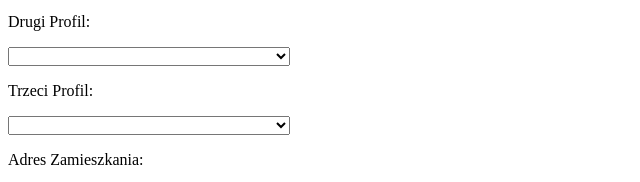
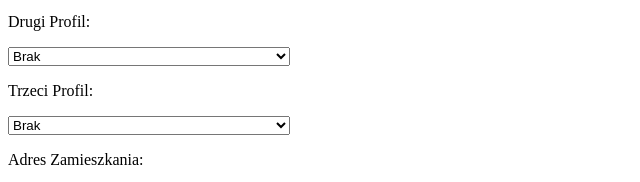
Before and after one commit to ImpossibleYTPL/praktyki, a plain HTML site: page index.html in a window 1280 px wide. Shown: the part 341-523 px from the top of the page, 0-640 px from the left. Drawn offline with Linux system fonts and the light colour scheme.

Commit message:
Update index.html

```diff
--- a/index.html
+++ b/index.html
@@ -34,7 +34,7 @@ Email: <input type="email" name="email"><br>
 
 <p>Drugi Profil: </p>
 <select name="profil2">
-<option></option>
+<option>Brak</option>
 <option value="informatyk">Technik Informatyk</option>
 <option value="hotelarka">Technik Hotelarstwa</option>
 <option value="org_tur">Technik Organizacji Turystyki</option>
@@ -50,7 +50,7 @@ Email: <input type="email" name="email"><br>
 
 <p>Trzeci Profil: </p>
 <select name="profil3">
-<option></option>
+<option>Brak</option>
 <option value="informatyk">Technik Informatyk</option>
 <option value="hotelarka">Technik Hotelarstwa</option>
 <option value="org_tur">Technik Organizacji Turystyki</option>
```
